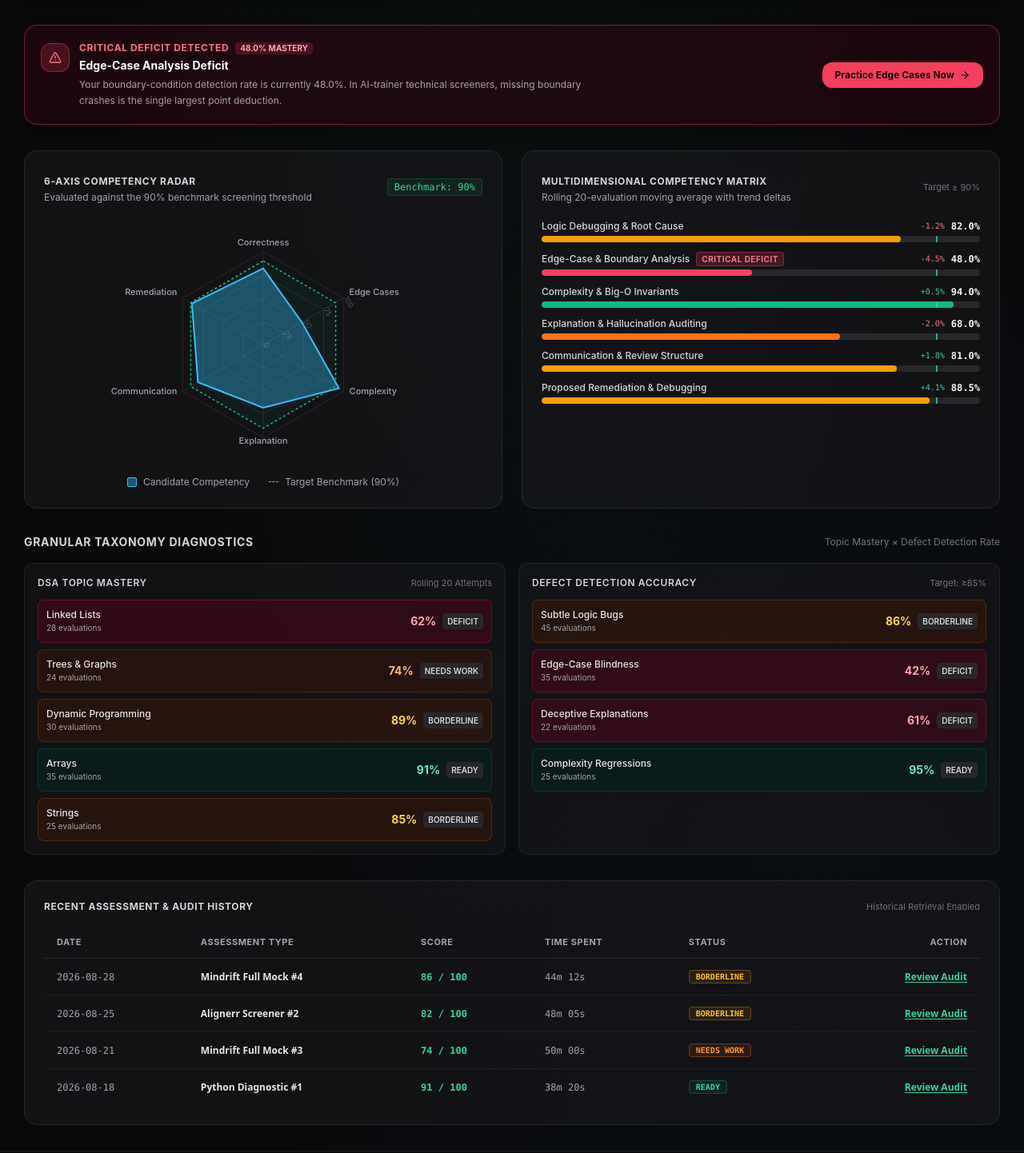
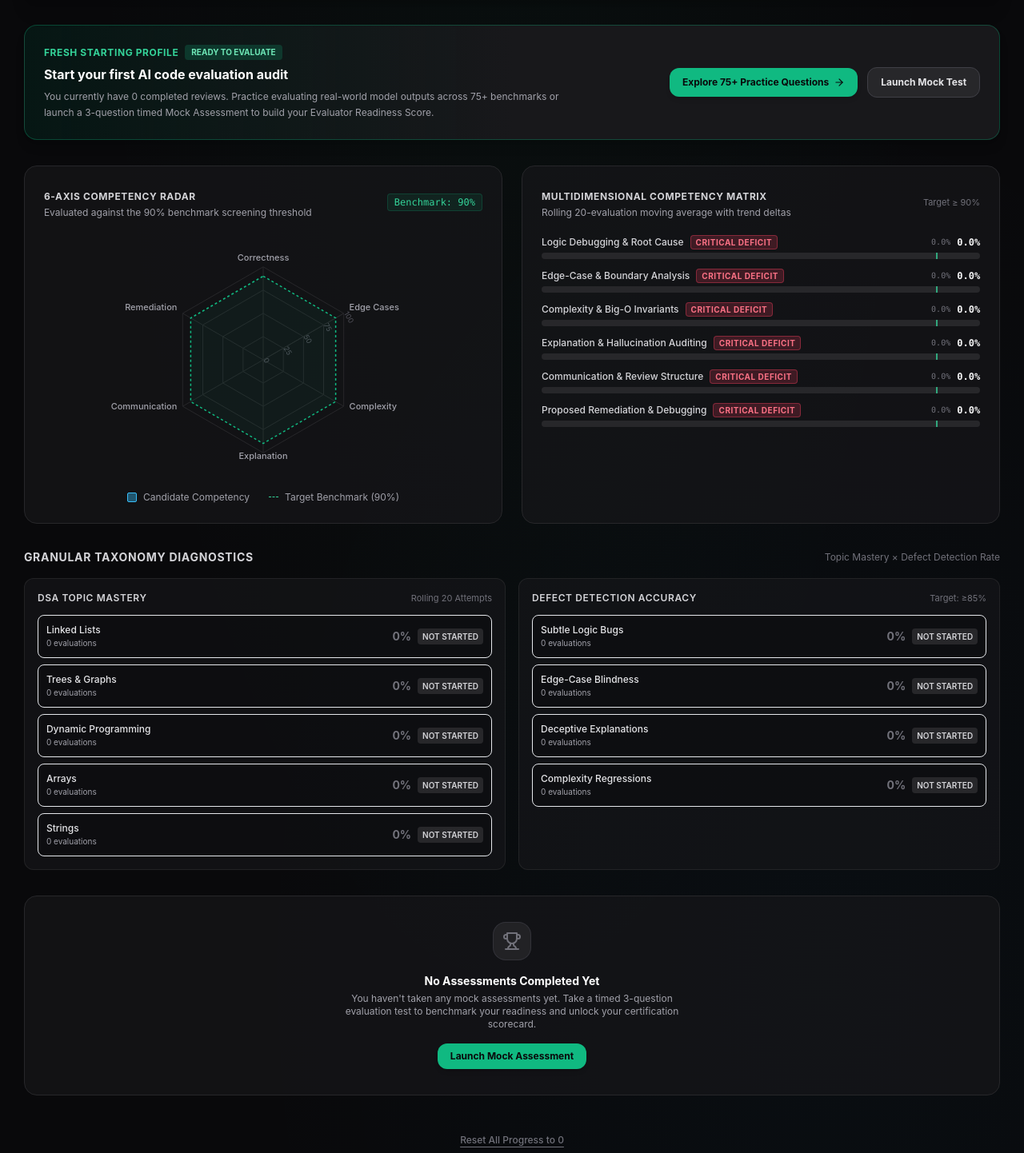
Before and after one commit to mridul3975/EvalCode, a Next.js app: page /dashboard in a window 1280 px wide. Shown: the part 368-1810 px from the top of the page at 80% size. Built offline with nearby package versions, Linux system fonts and the light colour scheme.

Commit message:
feat(profile): reset default progress metrics to 0 baseline and add zero-state handlers

```diff
--- a/app/dashboard/page.tsx
+++ b/app/dashboard/page.tsx
@@ -25,13 +25,29 @@ export default function DashboardPage() {
   const [history, setHistory] = useState<any[]>([]);
   const [submissions, setSubmissions] = useState<Record<string, any>>({});
   const [isLoading, setIsLoading] = useState(true);
+  const [isResetting, setIsResetting] = useState(false);
 
-  useEffect(() => {
+  function reloadData() {
     setProfile(getStoredProfile());
     setHistory(getAssessmentHistory());
     setSubmissions(getStoredSubmissions());
+  }
+
+  useEffect(() => {
+    reloadData();
     setIsLoading(false);
   }, []);
+
+  function handleReset() {
+    if (confirm("Are you sure you want to reset all evaluation and mock assessment progress? This will reset all scores and metrics to 0.")) {
+      setIsResetting(true);
+      import("@/lib/storage").then(({ clearAllProgress }) => {
+        clearAllProgress();
+        reloadData();
+        setIsResetting(false);
+      });
+    }
+  }
 
   if (isLoading || !profile) {
     return <WorkspaceSkeleton />;
@@ -39,14 +55,53 @@ export default function DashboardPage() {
 
   const mastery = profile.dimensional_mastery;
   const deltas = profile.dimensional_deltas;
+  const hasStarted = profile.total_evaluations_count > 0;
 
   return (
     <div className="max-w-[1500px] mx-auto px-4 sm:px-6 py-8 space-y-8">
       {/* Top Hero Banner: Profile & Readiness Index */}
       <ReadinessProfileCard profile={profile} />
 
-      {/* Critical Deficit Alert Banner if any dimension < 60% */}
-      {mastery.edge_cases < 60 && (
+      {/* Zero State / Onboarding Banner */}
+      {!hasStarted && (
+        <div className="p-6 rounded-2xl bg-gradient-to-r from-emerald-950/40 via-zinc-900 to-zinc-900 border border-emerald-500/30 flex flex-col md:flex-row items-start md:items-center justify-between gap-6 shadow-lg">
+          <div className="space-y-1.5">
+            <div className="flex items-center gap-2">
+              <span className="text-xs font-bold uppercase tracking-wider text-emerald-400">
+                Fresh Starting Profile
+              </span>
+              <span className="text-[10px] uppercase font-bold px-2 py-0.5 rounded bg-emerald-500/20 text-emerald-300">
+                Ready to Evaluate
+              </span>
+            </div>
+            <h3 className="text-base font-bold text-white">
+              Start your first AI code evaluation audit
+            </h3>
+            <p className="text-xs text-zinc-400 max-w-2xl leading-relaxed">
+              You currently have 0 completed reviews. Practice evaluating real-world model outputs across 75+ benchmarks or launch a 3-question timed Mock Assessment to build your Evaluator Readiness Score.
+            </p>
+          </div>
+
+          <div className="flex items-center gap-3 shrink-0">
+            <Link
+              href="/practice"
+              className="flex items-center gap-1.5 px-4 py-2.5 rounded-xl bg-emerald-500 hover:bg-emerald-400 text-zinc-950 font-bold text-xs shadow-md transition-colors cursor-pointer"
+            >
+              <span>Explore 75+ Practice Questions</span>
+              <ArrowRight className="w-3.5 h-3.5" />
+            </Link>
+            <Link
+              href="/assessment"
+              className="flex items-center gap-1.5 px-4 py-2.5 rounded-xl bg-zinc-800 hover:bg-zinc-700 text-zinc-200 font-bold text-xs border border-zinc-700 transition-colors cursor-pointer"
+            >
+              <span>Launch Mock Test</span>
+            </Link>
+          </div>
+        </div>
+      )}
+
+      {/* Critical Deficit Alert Banner (only shown after user has started and edge cases are low) */}
+      {hasStarted && mastery.edge_cases < 60 && (
         <div className="p-5 rounded-2xl bg-rose-950/30 border border-rose-500/40 flex flex-col md:flex-row items-start md:items-center justify-between gap-4 shadow-lg animate-in fade-in">
           <div className="flex items-start gap-3">
             <div className="w-9 h-9 rounded-xl bg-rose-500/20 border border-rose-500/40 flex items-center justify-center shrink-0 mt-0.5">
@@ -65,7 +120,7 @@ export default function DashboardPage() {
                 Edge-Case Analysis Deficit
               </h3>
               <p className="text-xs text-zinc-400 max-w-2xl leading-relaxed">
-                Your boundary-condition detection rate is currently 48.0%. In AI-trainer technical screeners, missing boundary crashes is the single largest point deduction.
+                Your boundary-condition detection rate is currently {mastery.edge_cases.toFixed(1)}%. In AI-trainer technical screeners, missing boundary crashes is the single largest point deduction.
               </p>
             </div>
           </div>
@@ -168,7 +223,18 @@ export default function DashboardPage() {
       </div>
 
       {/* Recent Assessment & Practice Audit History */}
-      <MockHistoryTable />
+      <MockHistoryTable history={history} />
+
+      {/* Reset Progress Control */}
+      <div className="pt-4 flex justify-center">
+        <button
+          onClick={handleReset}
+          disabled={isResetting}
+          className="text-xs text-zinc-500 hover:text-rose-400 transition-colors font-medium underline underline-offset-4 cursor-pointer"
+        >
+          {isResetting ? "Resetting..." : "Reset All Progress to 0"}
+        </button>
+      </div>
     </div>
   );
 }
--- a/components/dashboard/ReadinessProfileCard.tsx
+++ b/components/dashboard/ReadinessProfileCard.tsx
@@ -15,7 +15,16 @@ import {
 } from "lucide-react";
 
 export function ReadinessProfileCard({ profile }: { profile: UserProfileStats }) {
-  const tier = getReadinessTier(profile.readiness_score);
+  const hasActivity = profile.total_evaluations_count > 0;
+  const percentileText = hasActivity
+    ? profile.readiness_score >= 90
+      ? "Top 5%"
+      : profile.readiness_score >= 80
+      ? "Top 15%"
+      : profile.readiness_score >= 70
+      ? "Top 35%"
+      : "In Progress"
+    : "Unranked";
 
   return (
     <div className="p-6 rounded-2xl bg-gradient-to-br from-zinc-900 via-zinc-900 to-zinc-950 border border-zinc-800 flex flex-col lg:flex-row items-center justify-between gap-8 shadow-xl">
@@ -43,7 +52,7 @@ export function ReadinessProfileCard({ profile }: { profile: UserProfileStats })
           <div className="flex items-center gap-1.5 px-3 py-1.5 rounded-lg bg-zinc-950/80 border border-zinc-800 text-xs">
             <TrendingUp className="w-3.5 h-3.5 text-sky-400" />
             <span className="text-zinc-400">Global Percentile:</span>
-            <span className="font-bold text-sky-400">Top 14%</span>
+            <span className="font-bold text-sky-400">{percentileText}</span>
           </div>
         </div>
       </div>
@@ -109,49 +118,28 @@ export function ReadinessProfileCard({ profile }: { profile: UserProfileStats })
   );
 }
 
-export function MockHistoryTable() {
-  const mockRows = [
-    {
-      id: "mock_4",
-      date: "2026-08-28",
-      title: "Mindrift Full Mock #4",
-      score: 86.0,
-      time: "44m 12s",
-      status: "Borderline",
-      statusColor: "text-amber-400 bg-amber-500/10 border-amber-500/30",
-      sampleQuestionId: "q_ll_001",
-    },
-    {
-      id: "mock_2",
-      date: "2026-08-25",
-      title: "Alignerr Screener #2",
-      score: 82.0,
-      time: "48m 05s",
-      status: "Borderline",
-      statusColor: "text-amber-400 bg-amber-500/10 border-amber-500/30",
-      sampleQuestionId: "q_arr_002",
-    },
-    {
-      id: "mock_3",
-      date: "2026-08-21",
-      title: "Mindrift Full Mock #3",
-      score: 74.0,
-      time: "50m 00s",
-      status: "Needs Work",
-      statusColor: "text-orange-400 bg-orange-500/10 border-orange-500/30",
-      sampleQuestionId: "q_str_004",
-    },
-    {
-      id: "mock_1",
-      date: "2026-08-18",
-      title: "Python Diagnostic #1",
-      score: 91.0,
-      time: "38m 20s",
-      status: "Ready",
-      statusColor: "text-emerald-400 bg-emerald-500/10 border-emerald-500/30",
-      sampleQuestionId: "q_bs_003",
-    },
-  ];
+export function MockHistoryTable({ history = [] }: { history?: any[] }) {
+  if (history.length === 0) {
+    return (
+      <div className="p-8 rounded-2xl bg-zinc-900/60 border border-zinc-800 text-center space-y-4">
+        <div className="w-12 h-12 rounded-2xl bg-zinc-800/80 border border-zinc-700/60 flex items-center justify-center mx-auto text-zinc-400">
+          <Trophy className="w-6 h-6 text-zinc-500" />
+        </div>
+        <div className="space-y-1">
+          <h4 className="text-sm font-bold text-white">No Assessments Completed Yet</h4>
+          <p className="text-xs text-zinc-400 max-w-md mx-auto">
+            You haven't taken any mock assessments yet. Take a timed 3-question evaluation test to benchmark your readiness and unlock your certification scorecard.
+          </p>
+        </div>
+        <a
+          href="/assessment"
+          className="inline-flex items-center gap-2 px-4 py-2 rounded-xl bg-emerald-500 hover:bg-emerald-400 text-zinc-950 font-bold text-xs shadow-md transition-colors"
+        >
+          <span>Launch Mock Assessment</span>
+        </a>
+      </div>
+    );
+  }
 
   return (
     <div className="p-6 rounded-2xl bg-zinc-900/60 border border-zinc-800 space-y-4">
@@ -159,7 +147,7 @@ export function MockHistoryTable() {
         <span className="text-xs font-bold uppercase tracking-wider text-zinc-300">
           Recent Assessment & Audit History
         </span>
-        <span className="text-[11px] text-zinc-500">Historical Retrieval Enabled</span>
+        <span className="text-[11px] text-zinc-500">{history.length} assessments recorded</span>
       </div>
 
       <div className="overflow-x-auto">
@@ -167,7 +155,7 @@ export function MockHistoryTable() {
           <thead>
             <tr className="border-b border-zinc-800 text-zinc-400 font-semibold uppercase tracking-wider text-[11px]">
               <th className="py-3 px-4">Date</th>
-              <th className="py-3 px-4">Assessment Type</th>
+              <th className="py-3 px-4">Assessment ID</th>
               <th className="py-3 px-4">Score</th>
               <th className="py-3 px-4">Time Spent</th>
               <th className="py-3 px-4">Status</th>
@@ -175,23 +163,31 @@ export function MockHistoryTable() {
             </tr>
           </thead>
           <tbody className="divide-y divide-zinc-800/60 font-mono">
-            {mockRows.map((row) => (
-              <tr key={row.id} className="hover:bg-zinc-800/40 transition-colors">
-                <td className="py-3.5 px-4 text-zinc-400">{row.date}</td>
-                <td className="py-3.5 px-4 font-sans font-semibold text-zinc-200">{row.title}</td>
-                <td className="py-3.5 px-4 font-bold text-emerald-400">{row.score.toFixed(0)} / 100</td>
-                <td className="py-3.5 px-4 text-zinc-400">{row.time}</td>
+            {history.map((session) => (
+              <tr key={session.id} className="hover:bg-zinc-800/40 transition-colors">
+                <td className="py-3.5 px-4 text-zinc-400">
+                  {new Date(session.started_at).toLocaleDateString()}
+                </td>
+                <td className="py-3.5 px-4 font-sans font-semibold text-zinc-200">
+                  Assessment #{session.id.slice(0, 8)}
+                </td>
+                <td className="py-3.5 px-4 font-bold text-emerald-400">
+                  {session.total_score ? session.total_score.toFixed(0) : "0"} / 100
+                </td>
+                <td className="py-3.5 px-4 text-zinc-400">
+                  {session.time_spent_seconds ? `${Math.floor(session.time_spent_seconds / 60)}m ${session.time_spent_seconds % 60}s` : "Timed"}
+                </td>
                 <td className="py-3.5 px-4">
-                  <span className={cn("text-[10px] font-bold uppercase px-2 py-0.5 rounded border", row.statusColor)}>
-                    {row.status}
+                  <span className="text-[10px] font-bold uppercase px-2 py-0.5 rounded border text-emerald-400 bg-emerald-500/10 border-emerald-500/30">
+                    Completed
                   </span>
                 </td>
                 <td className="py-3.5 px-4 text-right font-sans">
                   <a
-                    href={`/practice/${row.sampleQuestionId}`}
+                    href="/assessment/results"
                     className="inline-flex items-center gap-1 text-emerald-400 hover:text-emerald-300 font-semibold underline underline-offset-2"
                   >
-                    <span>Review Audit</span>
+                    <span>View Scorecard</span>
                   </a>
                 </td>
               </tr>
--- a/components/infographics/TaxonomyHeatmap.tsx
+++ b/components/infographics/TaxonomyHeatmap.tsx
@@ -24,7 +24,8 @@ export function TaxonomyHeatmap({ topicStats, defectStats }: TaxonomyMatrixProps
     { key: "complexity_regression", label: "Complexity Regressions" },
   ];
 
-  function getCellColor(score: number): { bg: string; text: string; badge: string } {
+  function getCellColor(attempts: number, score: number): { bg: string; text: string; badge: string } {
+    if (attempts === 0) return { bg: "bg-zinc-950/40 border-zinc-850", text: "text-zinc-500", badge: "Not Started" };
     if (score >= 90) return { bg: "bg-emerald-950/40 border-emerald-800/40", text: "text-emerald-300", badge: "Ready" };
     if (score >= 80) return { bg: "bg-amber-950/40 border-amber-800/40", text: "text-amber-300", badge: "Borderline" };
     if (score >= 70) return { bg: "bg-orange-950/40 border-orange-800/40", text: "text-orange-300", badge: "Needs Work" };
@@ -43,8 +44,8 @@ export function TaxonomyHeatmap({ topicStats, defectStats }: TaxonomyMatrixProps
         </div>
         <div className="space-y-2">
           {topics.map((t) => {
-            const stat = topicStats[t.key] || { attempts: 0, avg_score: 75 };
-            const style = getCellColor(stat.avg_score);
+            const stat = topicStats[t.key] || { attempts: 0, avg_score: 0 };
+            const style = getCellColor(stat.attempts, stat.avg_score);
             return (
               <div
                 key={t.key}
@@ -59,7 +60,7 @@ export function TaxonomyHeatmap({ topicStats, defectStats }: TaxonomyMatrixProps
                 </div>
                 <div className="flex items-center gap-2">
                   <span className={cn("font-bold text-sm", style.text)}>
-                    {stat.avg_score.toFixed(0)}%
+                    {stat.attempts > 0 ? `${stat.avg_score.toFixed(0)}%` : "0%"}
                   </span>
                   <span className="text-[10px] uppercase font-semibold px-1.5 py-0.5 rounded bg-zinc-800 text-zinc-300">
                     {style.badge}
@@ -81,8 +82,8 @@ export function TaxonomyHeatmap({ topicStats, defectStats }: TaxonomyMatrixProps
         </div>
         <div className="space-y-2">
           {defects.map((d) => {
-            const stat = defectStats[d.key] || { attempts: 0, detection_rate: 70 };
-            const style = getCellColor(stat.detection_rate);
+            const stat = defectStats[d.key] || { attempts: 0, detection_rate: 0 };
+            const style = getCellColor(stat.attempts, stat.detection_rate);
             return (
               <div
                 key={d.key}
@@ -97,7 +98,7 @@ export function TaxonomyHeatmap({ topicStats, defectStats }: TaxonomyMatrixProps
                 </div>
                 <div className="flex items-center gap-2">
                   <span className={cn("font-bold text-sm", style.text)}>
-                    {stat.detection_rate.toFixed(0)}%
+                    {stat.attempts > 0 ? `${stat.detection_rate.toFixed(0)}%` : "0%"}
                   </span>
                   <span className="text-[10px] uppercase font-semibold px-1.5 py-0.5 rounded bg-zinc-800 text-zinc-300">
                     {style.badge}
--- a/lib/core/profile-analytics.ts
+++ b/lib/core/profile-analytics.ts
@@ -1,45 +1,33 @@
 import { EvaluationResult, UserProfileStats } from "@/types/submission";
 
 export const DEFAULT_PROFILE_STATS: UserProfileStats = {
-  readiness_score: 84.2,
-  verdict_accuracy: 88.7,
-  total_evaluations_count: 142,
-  total_mocks_count: 16,
-  mock_average_score: 81.4,
-  practice_average_score: 79.8,
-  current_streak_days: 9,
-  best_streak_days: 18,
+  readiness_score: 0,
+  verdict_accuracy: 0,
+  total_evaluations_count: 0,
+  total_mocks_count: 0,
+  mock_average_score: 0,
+  practice_average_score: 0,
+  current_streak_days: 0,
+  best_streak_days: 0,
   last_active_at: new Date().toISOString(),
   dimensional_mastery: {
-    correctness: 82.0,
-    edge_cases: 48.0, // Critical deficit example
-    complexity: 94.0,
-    explanation: 68.0,
-    communication: 81.0,
-    debugging: 88.5,
+    correctness: 0,
+    edge_cases: 0,
+    complexity: 0,
+    explanation: 0,
+    communication: 0,
+    debugging: 0,
   },
   dimensional_deltas: {
-    correctness: -1.2,
-    edge_cases: -4.5,
-    complexity: 0.5,
-    explanation: -2.0,
-    communication: 1.8,
-    debugging: 4.1,
+    correctness: 0,
+    edge_cases: 0,
+    complexity: 0,
+    explanation: 0,
+    communication: 0,
+    debugging: 0,
   },
-  topic_stats: {
-    linked_lists: { attempts: 28, avg_score: 62.0 },
-    trees: { attempts: 24, avg_score: 74.0 },
-    dp: { attempts: 30, avg_score: 89.0 },
-    arrays: { attempts: 35, avg_score: 91.0 },
-    strings: { attempts: 25, avg_score: 85.0 },
-  },
-  defect_stats: {
-    subtle_logic_bug: { attempts: 45, detection_rate: 86.0 },
-    edge_case_blindness: { attempts: 35, detection_rate: 42.0 },
-    deceptive_explanation: { attempts: 22, detection_rate: 61.0 },
-    complexity_regression: { attempts: 25, detection_rate: 95.0 },
-    completely_correct: { attempts: 15, detection_rate: 93.0 },
-  },
+  topic_stats: {},
+  defect_stats: {},
 };
 
 /**
--- a/lib/storage.ts
+++ b/lib/storage.ts
@@ -148,3 +148,16 @@ export function toggleBookmark(questionId: string): string[] {
     return [];
   }
 }
+
+export function clearAllProgress(): void {
+  if (!isClient()) return;
+  try {
+    localStorage.removeItem(KEYS.SUBMISSIONS);
+    localStorage.removeItem(KEYS.ASSESSMENT_ACTIVE);
+    localStorage.removeItem(KEYS.ASSESSMENT_HISTORY);
+    localStorage.removeItem(KEYS.PROFILE);
+    localStorage.removeItem(KEYS.BOOKMARKS);
+  } catch (e) {
+    console.error("Failed to clear progress from localStorage", e);
+  }
+}
```
